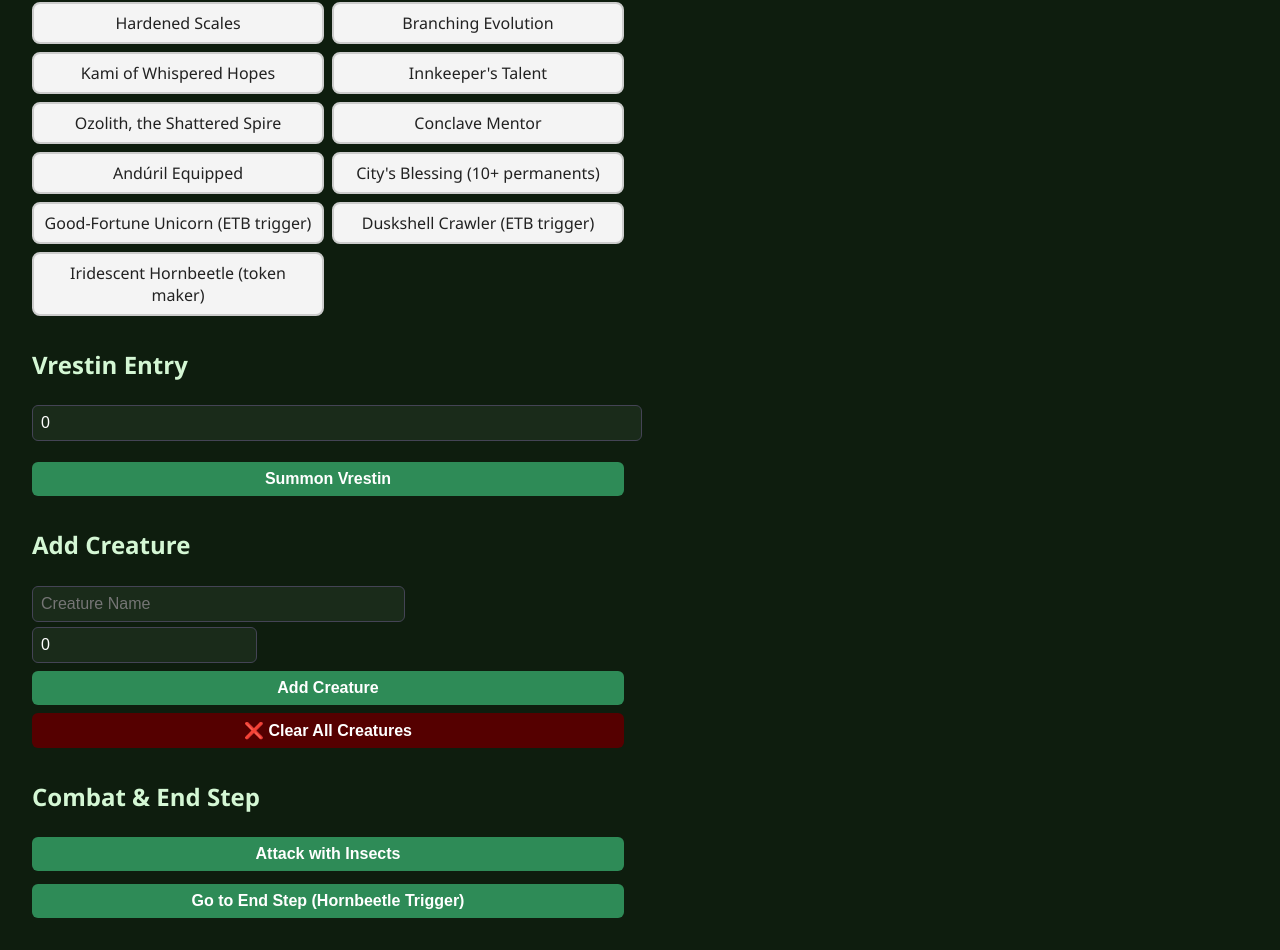
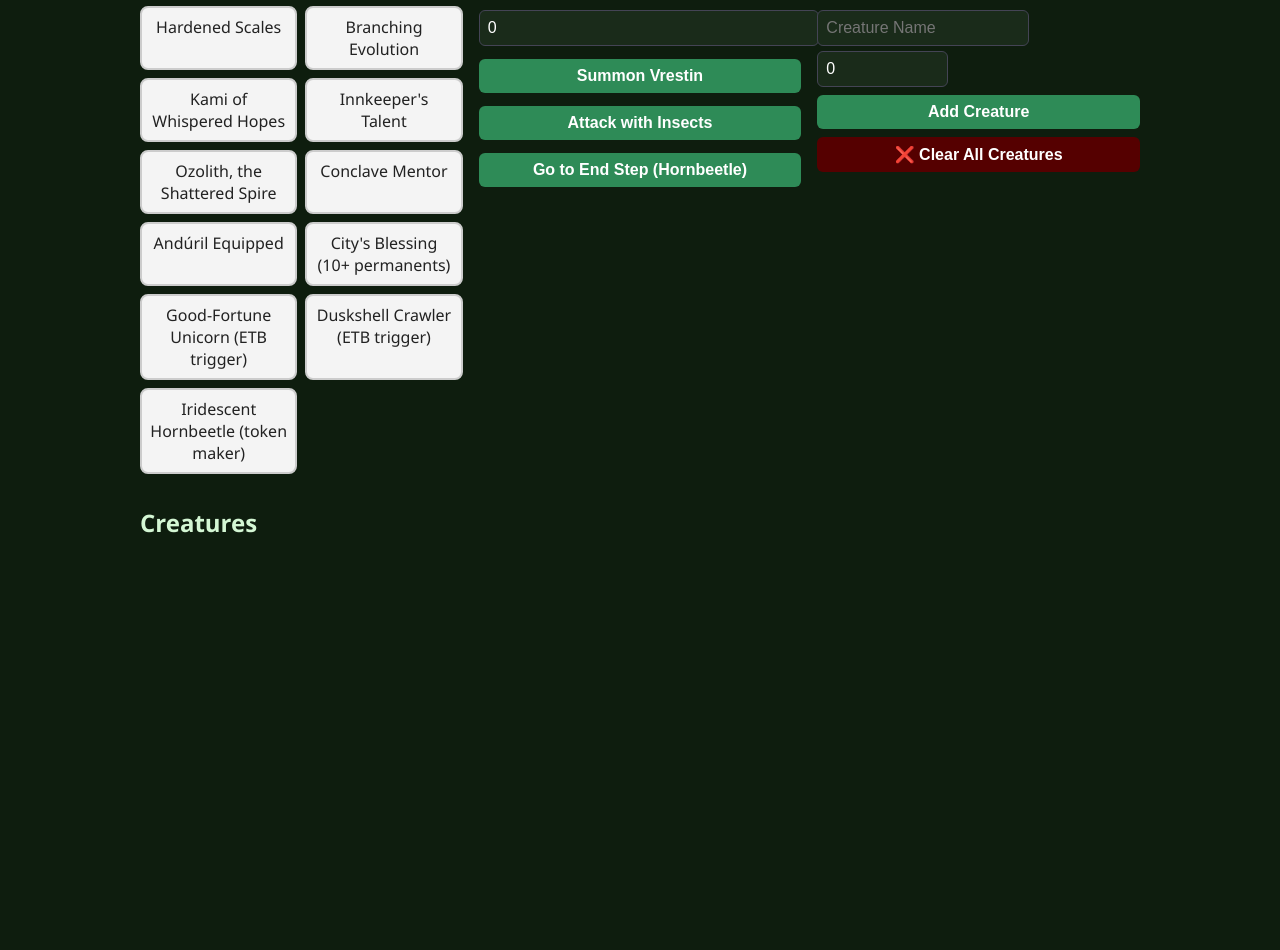
Before and after one commit to cdragon666/vrestin-counters, a React (Create React App) app: page / in a window 1280 px wide. Shown: the part 169-1119 px from the top of the page. After the commit the page ends 800 px from the top, so only its background shows below. Built offline with nearby package versions, Linux system fonts and the light colour scheme.

Commit message:
Redesign layout with horizontal grid structure for better UX

```diff
--- a/src/App.js
+++ b/src/App.js
@@ -185,10 +185,11 @@ export default function App() {
   const clearLog = () => setResultLog([]);
 
   return (
-    <div style={{ display: "grid", gridTemplateColumns: "1fr 1fr", gap: "2rem", padding: "2rem" }}>
-      <div>
+    <div style={{ padding: "1rem", maxWidth: "1000px", margin: "auto" }}>
       <h1 style={{ textAlign: "center" }}>Vrestin +1/+1 Counter Tracker</h1>
 
+      <section style={{ display: "grid", gridTemplateColumns: "repeat(auto-fit, minmax(300px, 1fr))", gap: "1rem" }}>
+        <div>
           <h2>Select Active Cards</h2>
           <div style={{ display: "grid", gridTemplateColumns: "1fr 1fr", gap: "0.5rem" }}>
             {supportCards.map((card) => (
@@ -210,20 +211,24 @@ export default function App() {
               </div>
             ))}
           </div>
+        </div>
 
-        <h2 style={{ marginTop: "2rem" }}>Vrestin Entry</h2>
+        <div>
+          <h2>Phases</h2>
           <input
             type="number"
             placeholder="X value"
             value={vrestinX}
             onChange={(e) => setVrestinX(e.target.value)}
-          style={{ width: "100%", padding: "0.5rem", marginBottom: "1rem" }}
+            style={{ width: "100%", padding: "0.5rem", marginBottom: "0.5rem" }}
           />
-        <button onClick={calculateETB} style={{ width: "100%" }}>
-          Summon Vrestin
-        </button>
+          <button onClick={calculateETB} style={{ width: "100%", marginBottom: "0.5rem" }}>Summon Vrestin</button>
+          <button onClick={handleCombat} style={{ width: "100%", marginBottom: "0.5rem" }}>Attack with Insects</button>
+          <button onClick={handleEndStep} style={{ width: "100%" }}>Go to End Step (Hornbeetle)</button>
+        </div>
 
-        <h2 style={{ marginTop: "2rem" }}>Add Creature</h2>
+        <div>
+          <h2>Add Creature</h2>
           <input
             type="text"
             placeholder="Creature Name"
@@ -233,53 +238,40 @@ export default function App() {
           />
           <input
             type="number"
-          placeholder="+1/+1 Counters"
+            placeholder="Counters"
             value={startingCounters}
             onChange={(e) => setStartingCounters(e.target.value)}
             style={{ width: "35%" }}
           />
-        <button onClick={addCreature} style={{ marginTop: "0.5rem", width: "100%" }}>
-          Add Creature
-        </button>
+          <button onClick={addCreature} style={{ marginTop: "0.5rem", width: "100%" }}>Add Creature</button>
           <button onClick={clearAllCreatures} style={{ marginTop: "0.5rem", width: "100%", background: "#500", color: "#fff" }}>
             ❌ Clear All Creatures
           </button>
-
           {suggestions.length > 0 && (
-          <ul style={{ listStyle: "none", padding: 0, marginTop: "0.5rem", background: "#3a5f3a", border: "1px solid #888", borderRadius: "6px", fontWeight: "bold", fontSize: "1rem", color: "#fff" }}>
+            <ul style={{ listStyle: "none", padding: 0, marginTop: "0.5rem", background: "#3a5f3a", borderRadius: "6px", color: "#fff" }}>
               {suggestions.map((s, i) => (
-              <li
-                key={i}
-                style={{ padding: "0.5rem 0.7rem", cursor: "pointer", borderBottom: "1px solid #333" }}
-                onClick={() => fillSuggestion(s)}
-              >
+                <li key={i} style={{ padding: "0.5rem", cursor: "pointer" }} onClick={() => fillSuggestion(s)}>
                   {s.replace(/\b\w/g, (c) => c.toUpperCase())}
                 </li>
               ))}
             </ul>
           )}
+        </div>
+      </section>
 
-        <h2 style={{ marginTop: "2rem" }}>Combat & End Step</h2>
-        <button onClick={handleCombat} style={{ width: "100%", marginBottom: "0.5rem" }}>
-          Attack with Insects
-        </button>
-        <button onClick={handleEndStep} style={{ width: "100%" }}>
-          Go to End Step (Hornbeetle Trigger)
-        </button>
-      </div>
-
-      <div>
-        <h2>Creatures</h2>
+      <h2 style={{ marginTop: "2rem" }}>Creatures</h2>
+      <div style={{ display: "grid", gridTemplateColumns: "repeat(auto-fit, minmax(300px, 1fr))", gap: "1rem" }}>
         {creatures.map((c, i) => (
-          <div key={i} style={{ display: "flex", justifyContent: "space-between", alignItems: "center", marginBottom: "0.5rem" }}>
-            <span>{c.name}: {c.power + c.counters}/{c.toughness + c.counters} (+{c.counters})</span>
-            <div>
+          <div key={i} style={{ background: "#f0f0f0", padding: "0.5rem", borderRadius: "0.5rem" }}>
+            <strong>{c.name}</strong>: {c.power + c.counters}/{c.toughness + c.counters} (+{c.counters})
+            <div style={{ marginTop: "0.5rem" }}>
               <button onClick={() => updateCounter(i, 1)}>+1</button>
               <button onClick={() => updateCounter(i, -1)} style={{ marginLeft: "0.5rem" }}>-1</button>
               <button onClick={() => removeCreature(i)} style={{ marginLeft: "0.5rem", color: "red" }}>🗑️</button>
             </div>
           </div>
         ))}
+      </div>
 
       {resultLog.length > 0 && (
         <div style={{ marginTop: "2rem" }}>
@@ -295,6 +287,5 @@ export default function App() {
         </div>
       )}
     </div>
-    </div>
   );
 }
```
Lines whose indentation alone changed are shown as unchanged.
